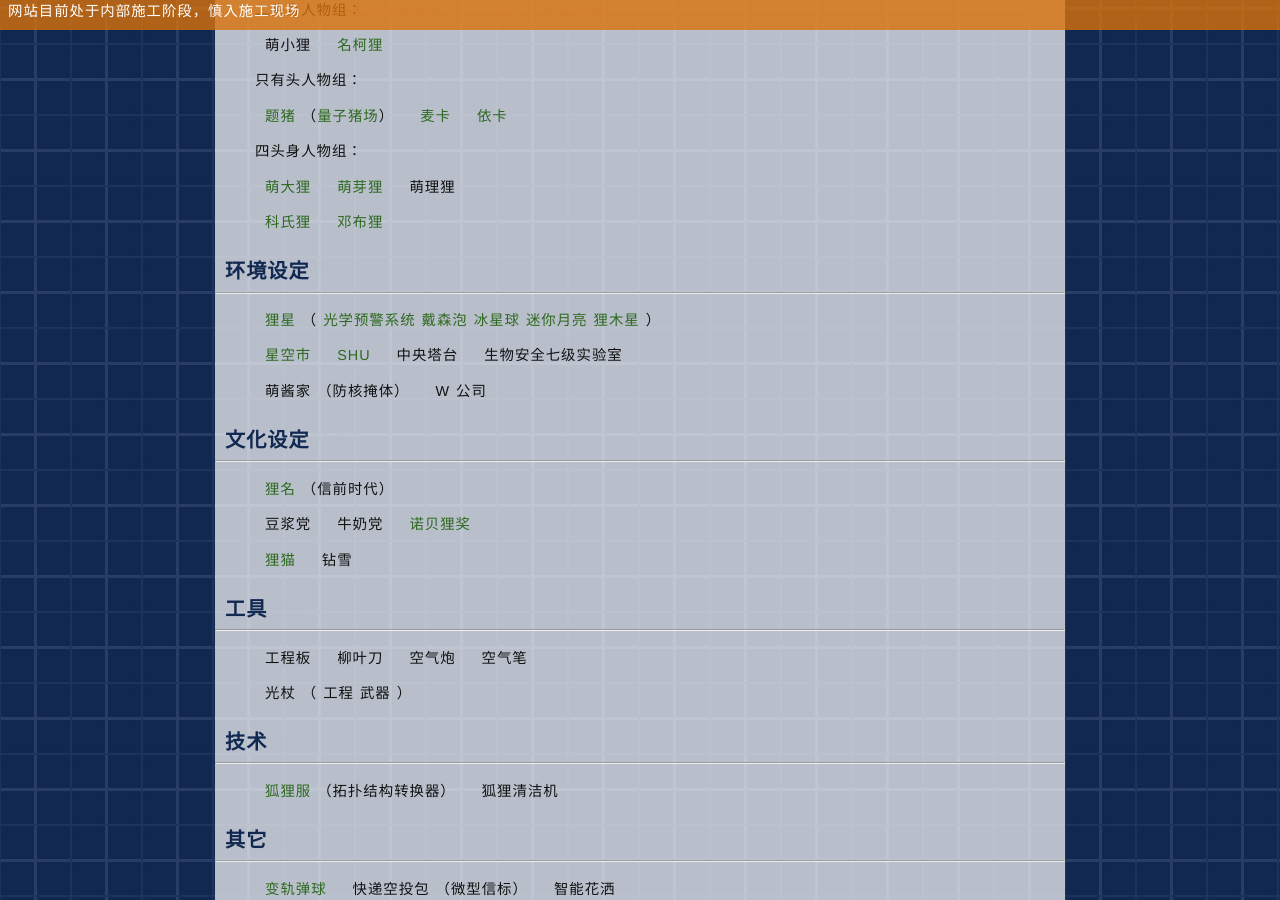
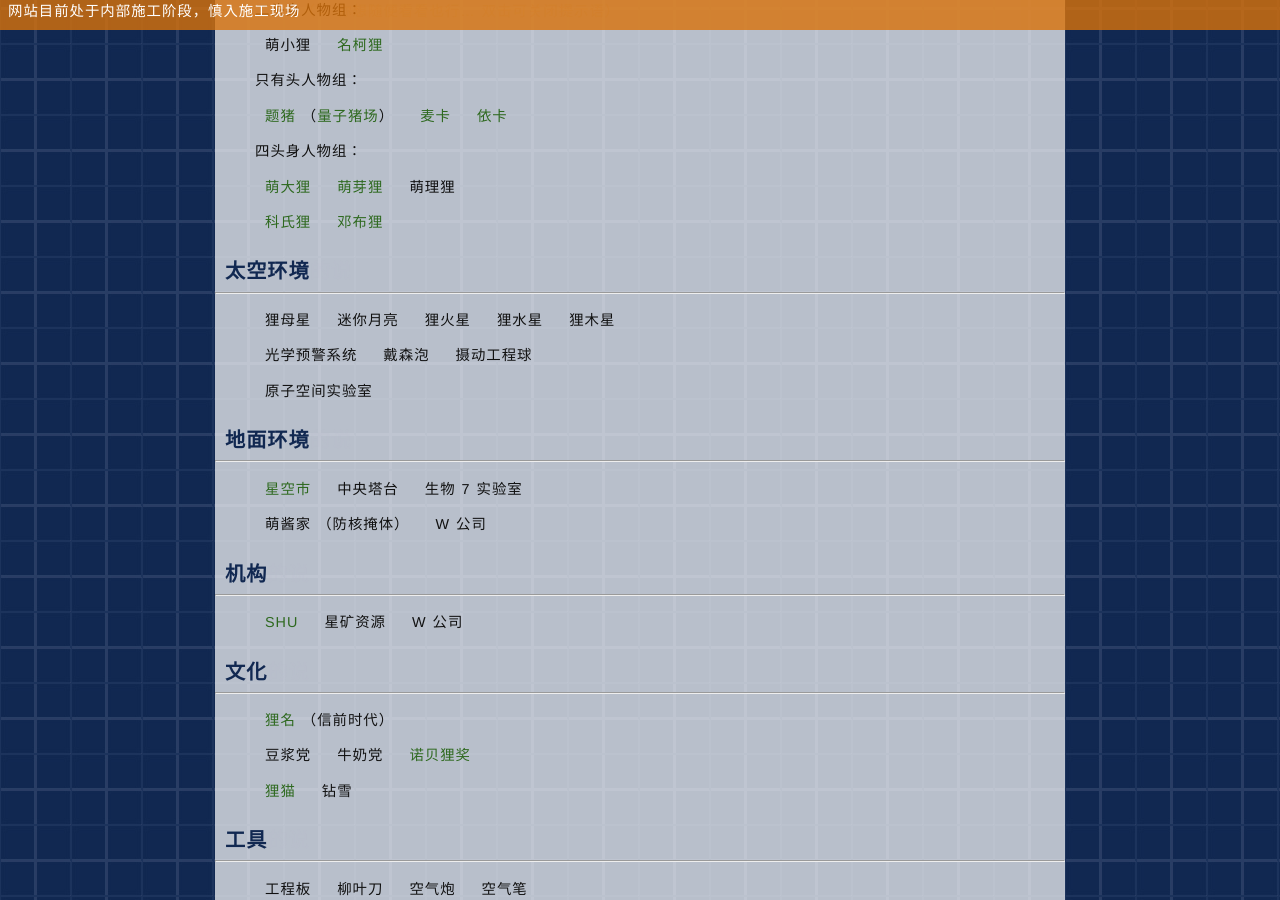
Before and after one commit to LePtC/LePtC.github.io, a Jekyll site: the page built from wiki/index.html, in a window 1280 px wide and 900 px high, scrolled down 453 px. Built offline with Jekyll 4.4.1, drawn with Linux system fonts in a browser that asks for light colours; Markdown is read by kramdown in place of the engine named in the settings; formulas are drawn with MathJax 3; comment, search, counter and statistics services are not loaded.

Commit message:
update index

```diff
--- a/index.html
+++ b/index.html
@@ -255,7 +255,7 @@ title: LePtC
   <th>百科(科幻)</th>
   <th>不科学</th>
   <th>看不懂</th>
-  <th>狸笔记(章节)</th>
+  <th>狸笔记(上传)</th>
 </tr>
 
 <tr>
--- a/lenote/index.html
+++ b/lenote/index.html
@@ -683,11 +683,11 @@ title: 主页
 	<ol>
 		<li>韩士安. 近世代数（第二版）. 科学出版社（数学专业，讲群环域）</li>
     <li>Elliott. Symmetries in Physics. Macmillan（中译: 仝道荣. 物理学中的对称性. 科学出版社）（完整讲群和群表示论以及物理应用）</li>
+    <li>Greiner. Quantum Mechanics Symmetries. Springer（中译: 钱裕昆. 量子力学：对称性. 北京大学出版社）（李群）（不确定这本书是放在数学里还是放粒子物理里…）</li>
   </ol>
   <h3>其它参考书目：</h3>
   <ol>
     <li>Serre. Linear Representation of Finite Groups（中译: 郝鈵新. 有限群的线性表示. 科学出版社）</li>
-    <li>Greiner. Quantum Mechanics Symmetries. Springer（中译: 钱裕昆. 量子力学：对称性. 北京大学出版社）（不确定这本书是放在数学里还是放粒子物理里…）</li>
 	</ol>
 </div>
 {% include header.html param="几何" %}
--- a/wiki/index.html
+++ b/wiki/index.html
@@ -51,23 +51,33 @@ title: 主页
 </ul>
 </div>
 
-{% include header.html param="环境设定" %}
+{% include header.html param="太空环境" %}
 
 <div class="active">
 <ul>
-	<li><a href="leplanet/">狸星</a> （
-	<a href="leplanet/index.html#光学预警系统">光学预警系统</a>
-	<a href="leplanet/index.html#戴森泡">戴森泡</a>
-	<a href="leplanet/index.html#冰星球">冰星球</a>
-  <a href="leplanet/index.html#迷你月亮">迷你月亮</a>
-	<a href="leplanet/index.html#狸木星">狸木星</a>
-	）</li>
+  <li>狸母星</li>
+  <li>迷你月亮</li>
+  <li>狸火星</li>
+  <li>狸水星</li>
+  <li>狸木星</li>
 </ul>
 <ul>
+  <li>光学预警系统</li>
+  <li>戴森泡</li>
+  <li>摄动工程球</li>
+</ul>
+<ul>
+  <li>原子空间实验室</li>
+</ul>
+</div>
+
+{% include header.html param="地面环境" %}
+
+<div class="active">
+<ul>
   <li><a href="sternenhimmel/">星空市</a></li>
-  <li><a href="shu/">SHU</a></li>
   <li>中央塔台</li>
-  <li>生物安全七级实验室</li>
+  <li>生物 7 实验室</li>
 </ul>
 <ul>
   <li>萌酱家 （防核掩体）</li>
@@ -75,7 +85,17 @@ title: 主页
 </ul>
 </div>
 
-{% include header.html param="文化设定" %}
+{% include header.html param="机构" %}
+
+<div class="active">
+<ul>
+  <li><a href="shu/">SHU</a></li>
+  <li>星矿资源</li>
+  <li>W 公司</li>
+</ul>
+</div>
+
+{% include header.html param="文化" %}
 
 <div class="active">
 <ul>
```
